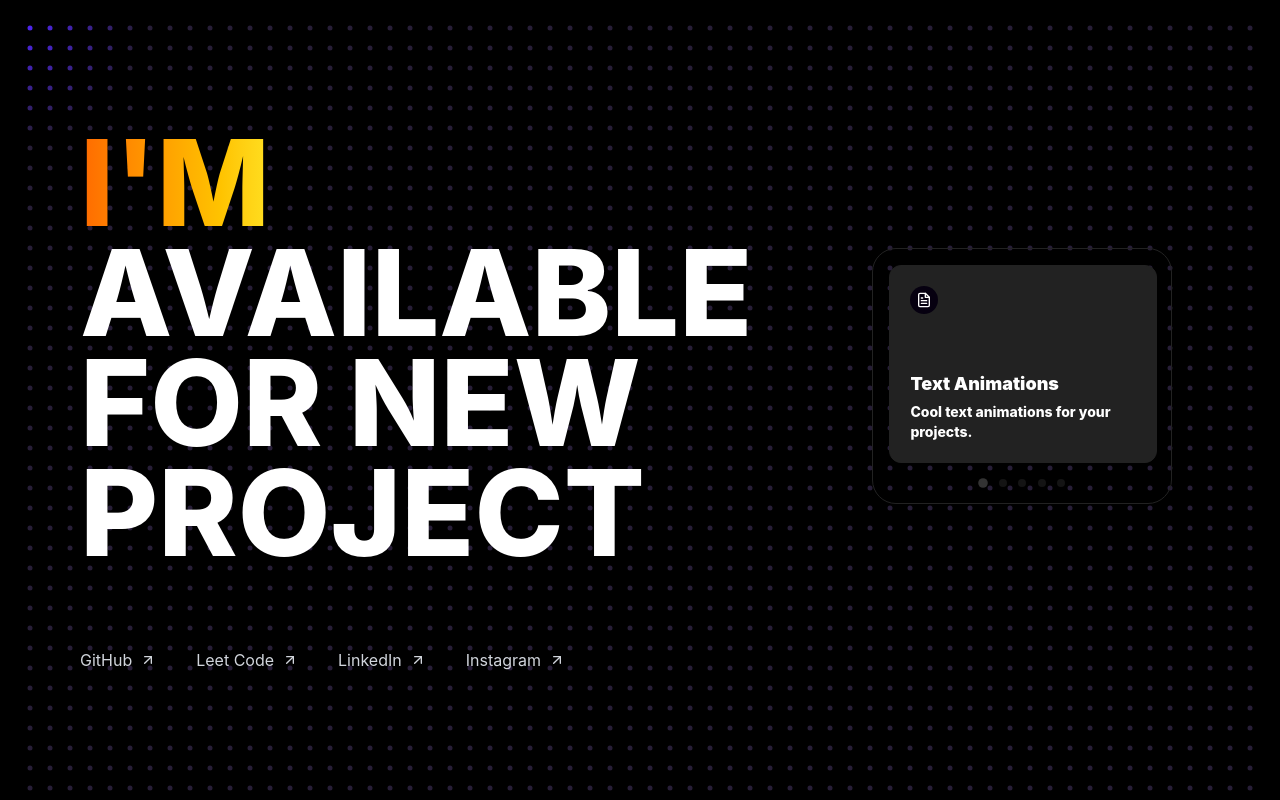
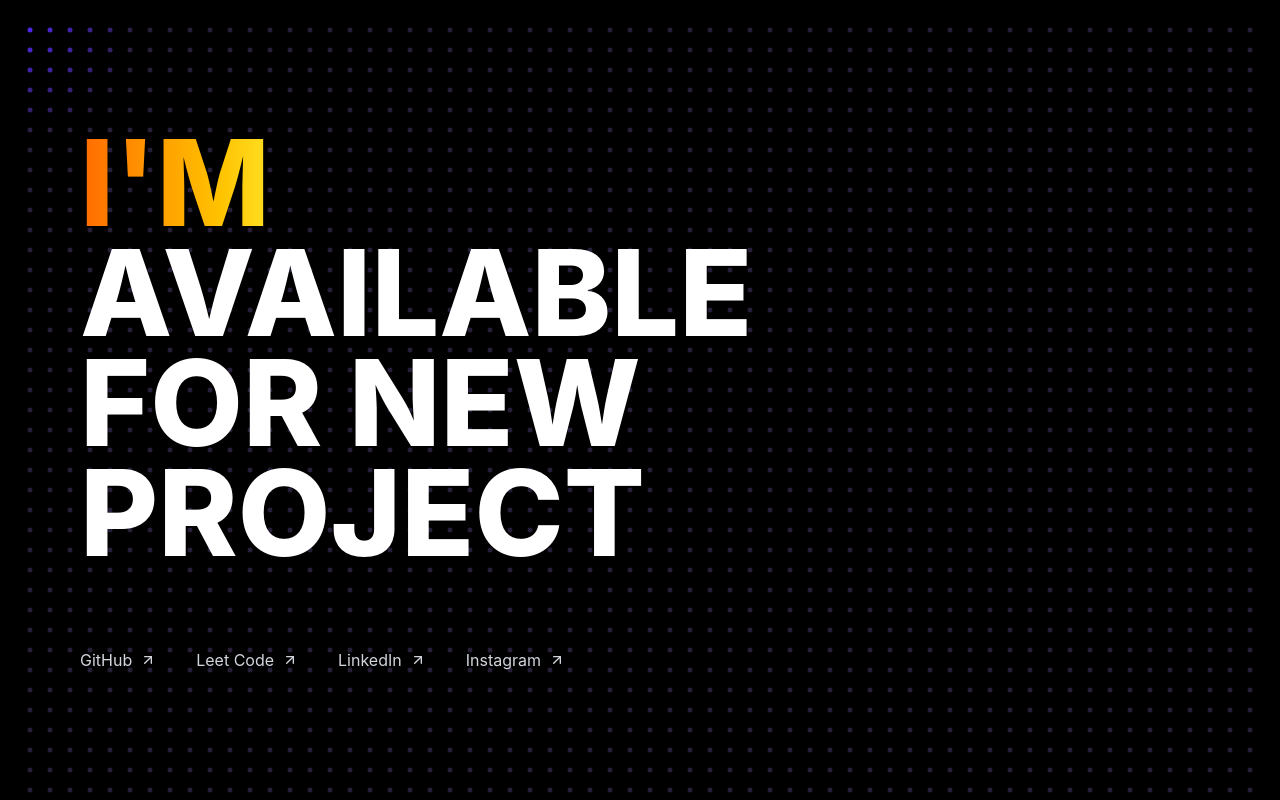
Before and after one commit to AtulSingh7898/Atul-s_Portfolio, a React (Vite) app: page /contect in a window 1280 px wide. Shown: the top 800 px of the page. Built offline with nearby package versions, Linux system fonts and the light colour scheme.

Commit message:
Small init

```diff
--- a/src/components/Contact.jsx
+++ b/src/components/Contact.jsx
@@ -5,10 +5,10 @@ import Carousel from "./ui/Carousel";
 
 const Contact = () => {
     return (
-        <section className="relative min-h-screen text-white px-20 py-32 overflow-hidden">
+        <section className="relative min-h-screen text-white px-4 sm:px-10 md:px-16 lg:px-20 py-16 sm:py-20 lg:py-32 overflow-hidden">
 
             {/* BACKGROUND DOT GRID */}
-            <div className="absolute  inset-1 z-10">
+            <div className="absolute inset-1 z-10">
                 <DotGrid
                     dotSize={5}
                     gap={15}
@@ -23,10 +23,11 @@ const Contact = () => {
             </div>
 
             {/* CONTENT */}
-            <div className="relative z-10 flex flex-wrap gap-10">
+            <div className="relative z-10 flex flex-col lg:flex-wrap lg:flex-row gap-8 lg:gap-10">
 
-                <div className="max-w-6xl">
-                    <h1 className="text-[120px] font-extrabold leading-[110px]">
+                {/* Left: Heading + Social Links */}
+                <div className="max-w-6xl w-full">
+                    <h1 className="text-[56px] sm:text-[80px] md:text-[100px] lg:text-[120px] font-extrabold leading-[1] lg:leading-[110px]">
                         <span className="bg-gradient-to-r from-orange-500 to-yellow-300 bg-clip-text text-transparent">
                             I'M
                         </span>
@@ -36,91 +37,57 @@ const Contact = () => {
                             initial={{ opacity: 0, y: 80 }}
                             whileInView={{ opacity: 1, y: 0 }}
                             transition={{ duration: 1.2 }}
-                        // className="text-6xl font-extrabold mb-16"
                         >AVAILABLE<br /></motion.h2>
-
 
                         <motion.h2
                             initial={{ opacity: 0, y: 80 }}
                             whileInView={{ opacity: 1, y: 0 }}
                             transition={{ duration: 1.4 }}
-                        // className="text-6xl font-extrabold mb-16"
                         >FOR NEW <br /></motion.h2>
 
                         <motion.h2
                             initial={{ opacity: 0, y: 80 }}
                             whileInView={{ opacity: 1, y: 0 }}
                             transition={{ duration: 1.6 }}
-                        // className="text-6xl font-extrabold mb-16"
                         >PROJECT</motion.h2>
-
-
                     </h1>
 
                     {/* Social Links */}
-                    <div className="flex gap-10 mt-20 text-gray-300">
+                    <div className="flex flex-wrap gap-5 sm:gap-8 lg:gap-10 mt-10 lg:mt-20 text-gray-300 text-sm sm:text-base">
 
+                        {[
+                            { label: "GitHub", href: "/" },
+                            { label: "Leet Code", href: "/" },
+                            { label: "LinkedIn", href: "/" },
+                            { label: "Instagram", href: "/" },
+                        ].map((item, i) => (
                             <motion.h2
+                                key={item.label}
                                 initial={{ opacity: 0, y: 80 }}
                                 whileInView={{ opacity: 1, y: 0 }}
-                            transition={{ duration: 1 }}
-                        // className="text-6xl font-extrabold mb-16"
+                                transition={{ duration: 1 + i * 0.1 }}
                             >
-                            <a href="/" className="flex items-center gap-2 cursor-pointer hover:text-white transition">
-                                GitHub<FiArrowUpRight />
+                                <a
+                                    href={item.href}
+                                    className="flex items-center gap-2 cursor-pointer hover:text-white transition"
+                                >
+                                    {item.label}<FiArrowUpRight />
                                 </a>
                             </motion.h2>
-
-                        <motion.h2
-                            initial={{ opacity: 0, y: 80 }}
-                            whileInView={{ opacity: 1, y: 0 }}
-                            transition={{ duration: 1 }}
-                        // className="text-6xl font-extrabold mb-16"
-                        >
-                            <a href="/" className="flex items-center gap-2 cursor-pointer hover:text-white transition">
-                                Leet Code <FiArrowUpRight />
-                            </a>
-                        </motion.h2>
-
-
-
-                        <motion.h2
-                            initial={{ opacity: 0, y: 80 }}
-                            whileInView={{ opacity: 1, y: 0 }}
-                            transition={{ duration: 1 }}
-                        // className="text-6xl font-extrabold mb-16"
-                        >
-                            <a href="/" className="flex items-center gap-2 cursor-pointer hover:text-white transition">
-                                LinkedIn <FiArrowUpRight />
-                            </a>
-                        </motion.h2>
-
-                        <motion.h2
-                            initial={{ opacity: 0, y: 80 }}
-                            whileInView={{ opacity: 1, y: 0 }}
-                            transition={{ duration: 1 }}
-                        // className="text-6xl font-extrabold mb-16"
-                        >
-                            <a href="/" className="flex items-center gap-2 cursor-pointer hover:text-white transition">
-                                Instagram <FiArrowUpRight />
-                            </a>
-                        </motion.h2>
-
-
+                        ))}
 
                     </div>
                 </div>
 
-                <div className="max-w-7xl flex items-center justify-center ml-20 relative">
-                    <div className="">
-                        <motion.h2
+                {/* Right: Carousel */}
+                <div className="w-full lg:max-w-7xl flex items-center justify-center lg:ml-20 relative mt-8 lg:mt-0">
+                    <motion.div
                         initial={{ opacity: 0, y: 80 }}
                         whileInView={{ opacity: 1, y: 0 }}
                         transition={{ duration: 1.6 }}
-                         className="text-6xl font-extrabold mt-30 flex items-center justify-center"
+                        className="flex items-center justify-center w-full"
                     >
-
-                            <div className="h-[600px]">
+                        <div className="h-[340px] sm:h-[440px] lg:h-[600px] w-full flex items-center justify-center">
                             <Carousel
                                 baseWidth={300}
                                 autoplay={false}
@@ -130,9 +97,7 @@ const Contact = () => {
                                 round={false}
                             />
                         </div>
-
-                        </motion.h2>
-                    </div>
+                    </motion.div>
                 </div>
 
             </div>
--- a/src/components/Hero.jsx
+++ b/src/components/Hero.jsx
@@ -1,6 +1,6 @@
-import React from "react";
+import React, { useState } from "react";
 import profile from "../assets/profile.png";
-import { motion } from "framer-motion";
+import { motion, AnimatePresence } from "framer-motion";
 import SplitText from "./ui/SplitText";
 import BlogSection from "./BlogSection";
 import Projects from "./Projects";
@@ -9,23 +9,25 @@ import Contact from "./Contact";
 import Works from "./Work";
 import Footer from "./Footer";
 import HelpSection from "./HelpSection";
-// import ProjectCard from "./ProjectCard";
-
 
 const Hero = () => {
-    let handleAnimationComplete =()=>{
-        console.log("this is atul singh")
-    }
+  const [menuOpen, setMenuOpen] = useState(false);
+
+  let handleAnimationComplete = () => {
+    console.log("this is atul singh");
+  };
+
   return (
     <div>
-    <section className="relative min-h-screen px-16 py-10 bg-black text-white">
+      <section className="relative min-h-screen px-4 sm:px-8 md:px-12 lg:px-16 py-6 sm:py-8 lg:py-10 bg-black text-white overflow-hidden">
 
         {/* Navbar */}
-      <nav className="flex justify-between items-center">
+        <nav className="flex justify-between items-center relative z-50">
           <h1 className="text-lg font-semibold">
-            <a href="/"><SplitText
+            <a href="/">
+              <SplitText
                 text="Atul Singh"
-                className="text-3xl cursor-pointer font-semibold text-center"
+                className="text-xl sm:text-2xl lg:text-3xl cursor-pointer font-semibold text-center"
                 delay={50}
                 duration={1.25}
                 ease="power3.out"
@@ -37,10 +39,12 @@ const Hero = () => {
                 textAlign="center"
                 onLetterAnimationComplete={handleAnimationComplete}
                 showCallback
-                /></a>
+              />
+            </a>
           </h1>
 
-        <div className="space-x-8 text-sm">
+          {/* Desktop Nav Links — lg and above, untouched */}
+          <div className="hidden lg:flex items-center space-x-8 text-sm">
             <a href="#">
               <SplitText
                 text="Works"
@@ -73,7 +77,8 @@ const Hero = () => {
                 textAlign="center"
                 onLetterAnimationComplete={handleAnimationComplete}
                 showCallback
-                /></a>
+              />
+            </a>
             <a href={BlogSection}>
               <SplitText
                 text="Projects"
@@ -92,76 +97,109 @@ const Hero = () => {
               />
             </a>
           </div>
+
+          {/* Hamburger Icon — visible only on sm and md */}
+          <button
+            className="lg:hidden flex flex-col justify-center items-center gap-[5px] w-9 h-9 z-50"
+            onClick={() => setMenuOpen(!menuOpen)}
+            aria-label="Toggle menu"
+          >
+            <motion.span
+              animate={menuOpen ? { rotate: 45, y: 7 } : { rotate: 0, y: 0 }}
+              transition={{ duration: 0.3 }}
+              className="block w-6 h-[2px] bg-white rounded-full origin-center"
+            />
+            <motion.span
+              animate={menuOpen ? { opacity: 0, scaleX: 0 } : { opacity: 1, scaleX: 1 }}
+              transition={{ duration: 0.2 }}
+              className="block w-6 h-[2px] bg-white rounded-full"
+            />
+            <motion.span
+              animate={menuOpen ? { rotate: -45, y: -7 } : { rotate: 0, y: 0 }}
+              transition={{ duration: 0.3 }}
+              className="block w-6 h-[2px] bg-white rounded-full origin-center"
+            />
+          </button>
         </nav>
 
+        {/* Mobile Dropdown Menu */}
+        <AnimatePresence>
+          {menuOpen && (
+            <motion.div
+              initial={{ opacity: 0, y: -16 }}
+              animate={{ opacity: 1, y: 0 }}
+              exit={{ opacity: 0, y: -16 }}
+              transition={{ duration: 0.3 }}
+              className="lg:hidden absolute top-16 sm:top-20 left-0 w-full bg-black/95 backdrop-blur-sm border-b border-white/10 z-40 flex flex-col items-center gap-6 py-8"
+            >
+              {[
+                { label: "Works", href: "#" },
+                { label: "About", href: "#" },
+                { label: "Projects", href: "#" },
+              ].map((item) => (
+                <a
+                  key={item.label}
+                  href={item.href}
+                  onClick={() => setMenuOpen(false)}
+                  className="text-white text-2xl font-semibold tracking-wide hover:text-yellow-400 transition-colors duration-200"
+                >
+                  {item.label}
+                </a>
+              ))}
+            </motion.div>
+          )}
+        </AnimatePresence>
+
         {/* Small top text */}
-      <div className="absolute top-24 left-1/2 -translate-x-1/2 text-xs text-gray-400 text-center">
+        <div className="absolute top-16 sm:top-20 lg:top-24 left-1/2 -translate-x-1/2 text-xs text-gray-400 text-center whitespace-nowrap">
           Currently Web Developer <br /> at Ortix Studio
         </div>
 
-      {/* Big Text */}
-      <div className="text-center mt-32 relative">
+        {/* Big Text + Image Section */}
+        <div className="text-center mt-24 sm:mt-28 lg:mt-32 relative">
 
-        {/* <h1 className="text-[130px] font-extrabold opacity-10 leading-none">
-            </h1> */}
-
+          {/* Background faded text */}
           <motion.h1
             initial={{ opacity: 0, y: 80 }}
             animate={{ opacity: 0.1, y: 0 }}
             transition={{ duration: 1 }}
-          className="text-[130px] font-extrabold leading-none"
+            className="text-[48px] sm:text-[80px] md:text-[100px] lg:text-[130px] font-extrabold leading-none"
           >
             I'M A -------
           </motion.h1>
 
-
-        {/* <h1 className="text-[150px] font-extrabold leading-none">
-          DESI
-          <span className="bg-gradient-to-r from-yellow-200 to-orange-400 bg-clip-text text-transparent">
-            GN
-          </span>
-          ER
-        </h1> */}
-
+          {/* DEVELOPER text */}
           <motion.h1
             initial={{ opacity: 0, y: 120 }}
             animate={{ opacity: 1, y: 0 }}
             transition={{ duration: 1 }}
-          className="text-[150px] font-extrabold"
+            className="text-[52px] sm:text-[90px] md:text-[110px] lg:text-[150px] font-extrabold"
           >
             DEVE
             <span className="bg-gradient-to-r from-yellow-200 to-orange-400 bg-clip-text text-transparent">
               LO
             </span>
             PER
-
-
           </motion.h1>
 
-
-        <span className="absolute right-[30%] top-[-40px] text-[130px] font-extrabold bg-gradient-to-r from-orange-500 to-yellow-300 bg-clip-text text-transparent">
+          {/* WEB floating text */}
+          <span className="absolute right-[5%] sm:right-[15%] md:right-[22%] lg:right-[30%] top-[-20px] sm:top-[-30px] lg:top-[-40px] text-[48px] sm:text-[80px] md:text-[100px] lg:text-[130px] font-extrabold bg-gradient-to-r from-orange-500 to-yellow-300 bg-clip-text text-transparent">
             <span></span>WEB
           </span>
 
           {/* Profile Image */}
-        {/* <img
-          src={profile}
-          alt="profile"
-          className="absolute left-1/2 -translate-x-1/2 top-10 w-[320px]"
-        /> */}
-
           <motion.img
             src={profile}
             alt="profile"
             initial={{ scale: 0.7, opacity: 0 }}
             animate={{ scale: 1, opacity: 1 }}
             transition={{ duration: 1 }}
-          className="absolute left-1/2 -translate-x-1/2 top-10 h-130 "
+            className="absolute left-1/2 -translate-x-1/2 top-10 h-[280px] sm:h-[380px] md:h-[480px] lg:h-130"
           />
         </div>
 
         {/* Left Description */}
-      <div className="absolute bottom-20 left-16 text-gray-400 text-sm">
+        <div className="absolute bottom-16 sm:bottom-18 lg:bottom-20 left-4 sm:left-8 lg:left-16 text-gray-400 text-xs sm:text-sm">
           Specialized in Mern Stack,
           <br />
           Web App, and front
@@ -169,21 +207,22 @@ const Hero = () => {
           end Development.
         </div>
 
-      {/* Chat Button */}
-      <button className="absolute bottom-16 right-16 bg-white font-semibold text-black px-4 py-3 rounded-full flex items-center gap-2 hover:scale-105 transition">
-        Get In Toutch
-        <span className="bg-yellow-400 w-6 h-6 rounded-full flex items-center justify-center">
+        {/* Get In Touch Button */}
+        <button className="absolute bottom-12 sm:bottom-14 lg:bottom-16 right-4 sm:right-8 lg:right-16 bg-white font-semibold text-black px-3 sm:px-4 py-2 sm:py-3 text-xs sm:text-sm rounded-full flex items-center gap-2 hover:scale-105 transition">
+          Get In Touch
+          <span className="bg-yellow-400 w-5 h-5 sm:w-6 sm:h-6 rounded-full flex items-center justify-center text-xs">
             →
           </span>
         </button>
       </section>
-    <Projects/>
-     <Contact/>
-     <BlogSection/>
-     <Skills/>
-     <HelpSection/>
-     <Works/>
-     <Footer/>
+
+      <Projects />
+      <Contact />
+      <BlogSection />
+      <Skills />
+      <HelpSection />
+      <Works />
+      <Footer />
     </div>
   );
 };
```
Lines whose indentation alone changed are shown as unchanged.
